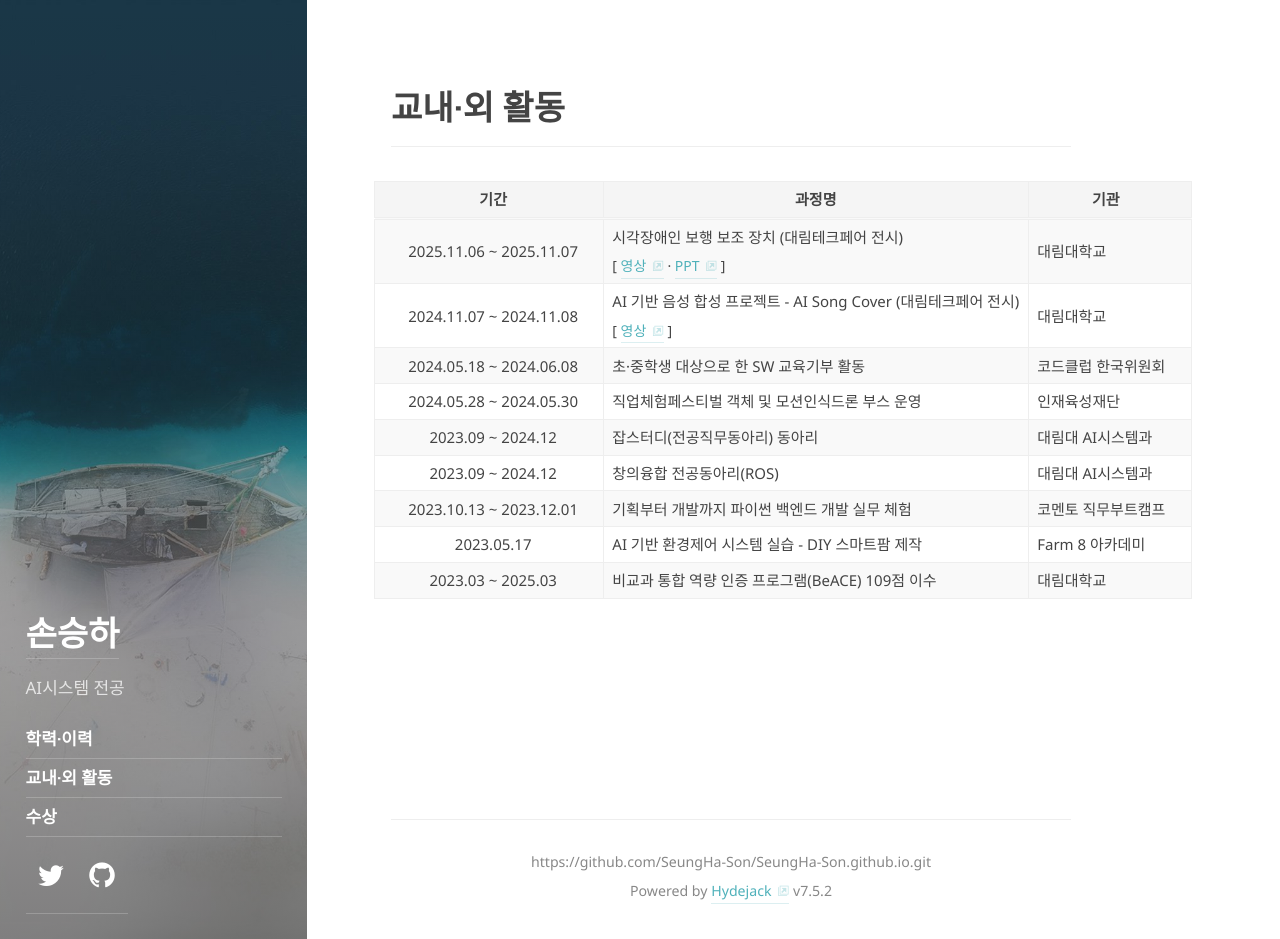
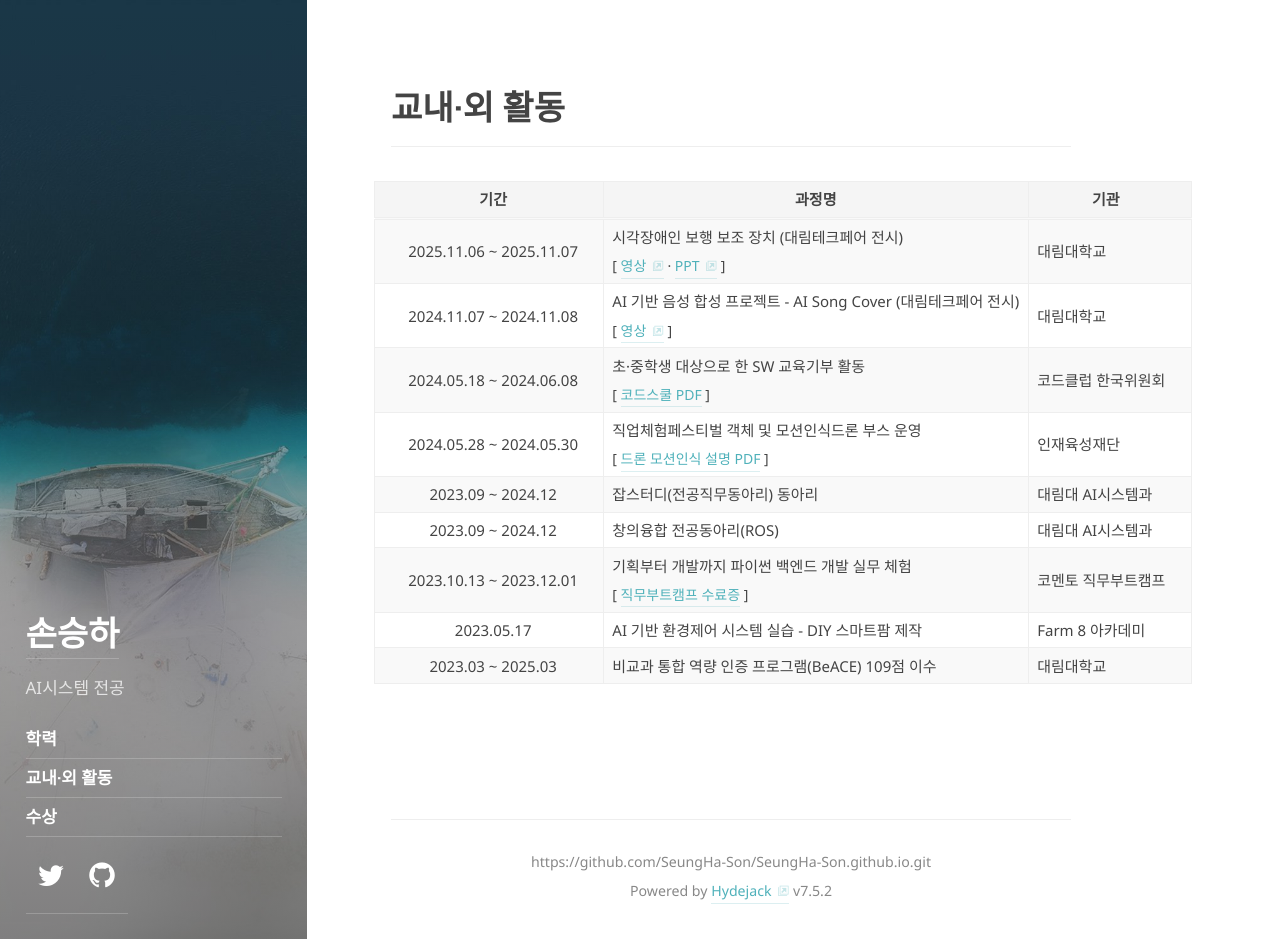
Before and after one commit to SeungHa-Son/SeungHa-Son.github.io, a Jekyll site: the page built from activities.md, in a window 1280 px wide and 939 px high. Built offline with Jekyll 4.4.1, drawn with Linux system fonts in a browser that asks for light colours; some web fonts are replaced.

Commit message:
Add site files

```diff
--- a/activities.md
+++ b/activities.md
@@ -104,24 +100,42 @@ order: 2
         </div>
         <div class="act-links">
           [
-          <a href="https://www.youtube.com/watch?v=zuLukIJ4ogs&t=2s"
-             target="_blank"
-             rel="noopener noreferrer">영상</a>
+          <a href="https://www.youtube.com/watch?v=zuLukIJ4ogs&t=2s" target="_blank">영상</a>
           ]
         </div>
       </td>
       <td>대림대학교</td>
     </tr>
 
+    <!-- 코드스쿨 PDF -->
     <tr>
       <td>2024.05.18 ~ 2024.06.08</td>
-      <td>초·중학생 대상으로 한 SW 교육기부 활동</td>
+      <td>
+        <div class="act-title">
+          초·중학생 대상으로 한 SW 교육기부 활동
+        </div>
+        <div class="act-links">
+          [
+          <a href="/assets/pdf/코드스쿨.pdf" target="_blank">코드스쿨 PDF</a>
+          ]
+        </div>
+      </td>
       <td>코드클럽 한국위원회</td>
     </tr>
 
+    <!-- 드론 모션인식 PDF -->
     <tr>
       <td>2024.05.28 ~ 2024.05.30</td>
-      <td>직업체험페스티벌 객체 및 모션인식드론 부스 운영</td>
+      <td>
+        <div class="act-title">
+          직업체험페스티벌 객체 및 모션인식드론 부스 운영
+        </div>
+        <div class="act-links">
+          [
+          <a href="/assets/pdf/드론-모션인식-설명.pdf" target="_blank">드론 모션인식 설명 PDF</a>
+          ]
+        </div>
+      </td>
       <td>인재육성재단</td>
     </tr>
 
@@ -137,9 +151,19 @@ order: 2
       <td>대림대 AI시스템과</td>
     </tr>
 
+    <!-- 직무부트캠프 수료증 PDF -->
     <tr>
       <td>2023.10.13 ~ 2023.12.01</td>
-      <td>기획부터 개발까지 파이썬 백엔드 개발 실무 체험</td>
+      <td>
+        <div class="act-title">
+          기획부터 개발까지 파이썬 백엔드 개발 실무 체험
+        </div>
+        <div class="act-links">
+          [
+          <a href="/assets/pdf/직무부트캠프-수료증.pdf" target="_blank">직무부트캠프 수료증</a>
+          ]
+        </div>
+      </td>
       <td>코멘토 직무부트캠프</td>
     </tr>
 
--- a/education.md
+++ b/education.md
@@ -1,6 +1,6 @@
 ---
 layout: page
-title: 학력·이력
+title: 학력
 menu: true
 order: 1
 permalink: /education/
```
Also changed, not shown: other parts of activities.md (+3 -7 lines), other parts of education.md (+3 -3 lines).
